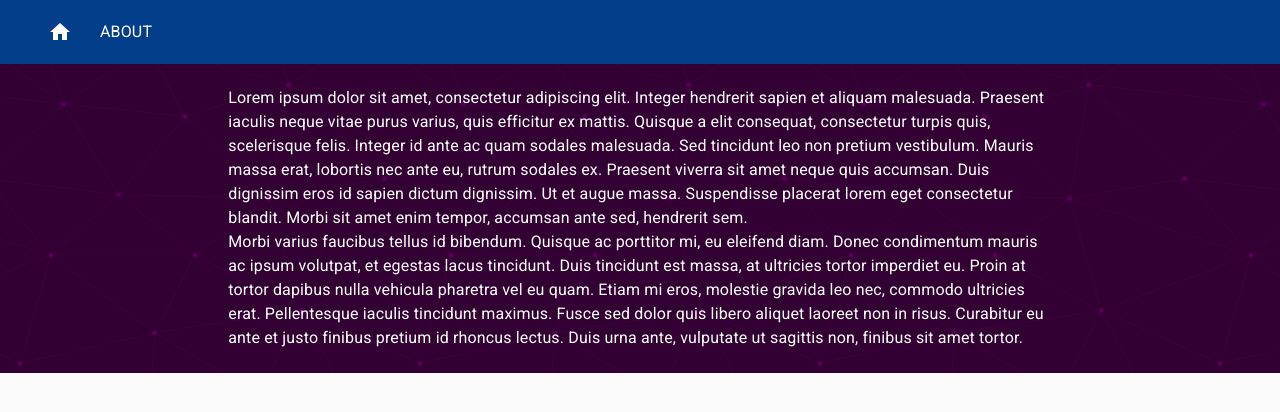
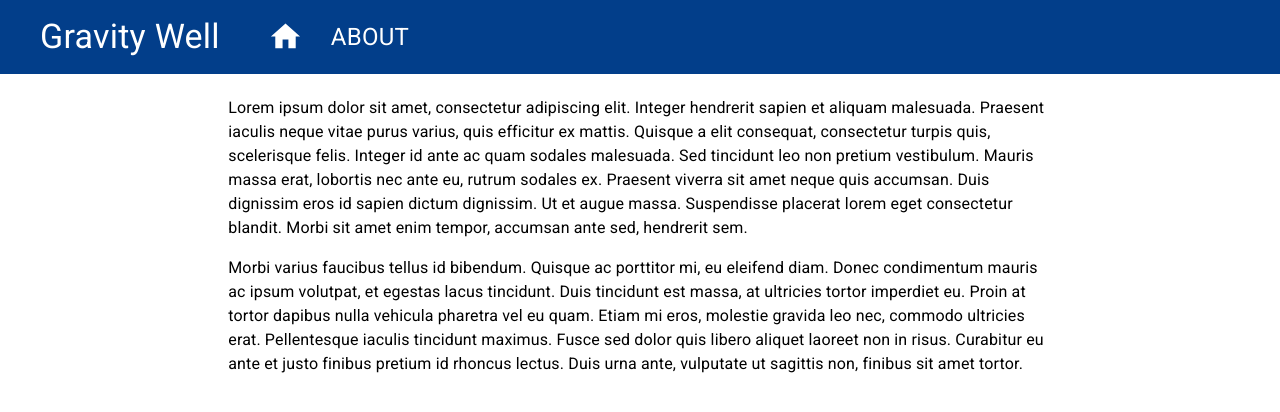
Before and after one commit to Awesomefusion/gravitywell, a React (Create React App) app: page / in a window 1280 px wide. Shown: the top 412 px of the page. Built offline with nearby package versions, Linux system fonts and the light colour scheme.

Commit message:
Minor refactoring, bg color changed

```diff
--- a/src/components/ContentSwitch.jsx
+++ b/src/components/ContentSwitch.jsx
@@ -8,6 +8,7 @@ import About from "../pages/About"
 
 const useStyles = makeStyles((theme) => ({
   root:{
+    backgroundColor: 'white',
   },
 }));
 
--- a/src/components/Navbar.jsx
+++ b/src/components/Navbar.jsx
@@ -1,7 +1,7 @@
 import React, { useState, useEffect} from 'react';
 import { Link as RouterLink } from "react-router-dom";
 import { makeStyles } from "@material-ui/core/styles"
-import { AppBar, Toolbar, IconButton, List, Container, MenuItem, Drawer, Link  } from "@material-ui/core"
+import { AppBar, Toolbar, IconButton, List, MenuItem, Drawer, Link, Typography  } from "@material-ui/core"
 import HomeIcon from '@material-ui/icons/Home';
 import MenuIcon from '@material-ui/icons/Menu';
 
@@ -17,14 +17,11 @@ const useStyles = makeStyles((theme) => ({
     textDecoration: 'none !important',
     justifyContent: 'space-between',
   },
-  navbarDisplayFlex: {
-    display: 'flex',
-    textDecoration: 'none !important',
-  },
   desktopLinkText: {
     textDecoration: 'none !important',
     textTransform: 'uppercase',
     color: 'white',
+    fontSize: '1.5rem',
   },
   mobileLinkText: {
     textDecoration: 'none !important',
@@ -33,6 +30,13 @@ const useStyles = makeStyles((theme) => ({
   },
   iconNav:{
     paddingLeft: '0px',
+  },
+  desktopTitle:{
+    padding: '1rem',
+    marginRight: '2rem',
+  },
+  mobileTitle:{
+    flex: '1',
   }
 }));
 
@@ -67,10 +71,13 @@ function Navbar() {
     return (
       <div>
         <Toolbar className={classes.navBar}>
-          <Container maxWidth="lg" className={classes.navbarDisplayFlex}>
 
-            <IconButton edge="start" color="inherit" aria-label="menu" size="large" component={RouterLink} to='/'>
-              <HomeIcon size="large"/>
+            <Typography variant="h4" className={classes.desktopTitle}>
+              Gravity Well
+            </Typography>
+
+            <IconButton edge="start" color="inherit" aria-label="menu" component={RouterLink} to='/'>
+              <HomeIcon fontSize="large"/>
             </IconButton>
 
             <List component="nav" aria-labelledby="main navigation" className={classes.navDisplayFlex}>
@@ -84,11 +91,11 @@ function Navbar() {
                   key: title,
                 }}
                 >
-                <MenuItem className={classes.linkText}>{title}</MenuItem>
+                <MenuItem className={classes.desktopLinkText}>{title}</MenuItem>
                 </Link>
               ))}
             </List>
-          </Container>
+
         </Toolbar>
       </div>
     )
@@ -123,10 +130,14 @@ function Navbar() {
     return(
       <div>
         <Toolbar className={classes.navBar}>
-          <Container maxWidth="lg" className={classes.navbarDisplayFlex}>
 
-          <IconButton edge="start" color="inherit" aria-label="menu" size="large" component={RouterLink} to='/'>
-              <HomeIcon size="large"/>
+          <Typography variant="h6" className={classes.mobileTitle}>
+              Gravity Well
+            </Typography>
+
+            <div>
+              <IconButton edge="end" color="inherit" aria-label="menu" component={RouterLink} to='/'>
+                <HomeIcon/>
               </IconButton>
 
               <IconButton
@@ -135,12 +146,13 @@ function Navbar() {
                 color: "inherit",
                 "aria-label": "menu",
                 "aria-haspopup": "true",
-              style: {paddingLeft: "0px"},
+                style: {textAlign: "right",},
                 onClick: handleDrawerOpen,
               }}
               >
                 <MenuIcon/>
               </IconButton>
+            </div>
 
             <Drawer
               {...{
@@ -151,8 +163,6 @@ function Navbar() {
             >
               <div>{getDrawerChoices()}</div>
             </Drawer>
-
-          </Container>
         </Toolbar>
       </div>
     )
--- a/src/index.js
+++ b/src/index.js
@@ -4,8 +4,20 @@ import { BrowserRouter } from 'react-router-dom';
 import App from './App';
 import '@fontsource/roboto';
 import CssBaseline from '@material-ui/core/CssBaseline';
+import { ThemeProvider, createMuiTheme } from '@material-ui/core/styles';
+
+
+const theme = createMuiTheme({
+  palette: {
+    background: {
+      default: "white"
+    }
+  }
+});
+
 
 ReactDOM.render(
+  <ThemeProvider theme={theme}>
     <React.Fragment>
       <CssBaseline>
         <BrowserRouter>
@@ -13,6 +25,6 @@ ReactDOM.render(
         </BrowserRouter>
       </CssBaseline>
     </React.Fragment>
-    ,
+  </ThemeProvider>,
   document.getElementById('root')
 );
--- a/src/pages/Home.jsx
+++ b/src/pages/Home.jsx
@@ -7,7 +7,7 @@ function Home() {
   const classes = useStyles();
 
   return (
-    <div className={classes.consDiv}>
+    <div className={classes.whiteDiv}>
         <Grid container direction="column">
           <Grid container>
 
@@ -19,7 +19,7 @@ function Home() {
                   Lorem ipsum dolor sit amet, consectetur adipiscing elit. Integer hendrerit sapien et aliquam malesuada. Praesent iaculis neque vitae purus varius, quis efficitur ex mattis. Quisque a elit consequat, consectetur turpis quis, scelerisque felis. Integer id ante ac quam sodales malesuada. Sed tincidunt leo non pretium vestibulum. Mauris massa erat, lobortis nec ante eu, rutrum sodales ex. Praesent viverra sit amet neque quis accumsan. Duis dignissim eros id sapien dictum dignissim. Ut et augue massa. Suspendisse placerat lorem eget consectetur blandit. Morbi sit amet enim tempor, accumsan ante sed, hendrerit sem.
                 </Typography>
 
-                <Typography>
+                <Typography className={classes.textDefault}>
                   Morbi varius faucibus tellus id bibendum. Quisque ac porttitor mi, eu eleifend diam. Donec condimentum mauris ac ipsum volutpat, et egestas lacus tincidunt. Duis tincidunt est massa, at ultricies tortor imperdiet eu. Proin at tortor dapibus nulla vehicula pharetra vel eu quam. Etiam mi eros, molestie gravida leo nec, commodo ultricies erat. Pellentesque iaculis tincidunt maximus. Fusce sed dolor quis libero aliquet laoreet non in risus. Curabitur eu ante et justo finibus pretium id rhoncus lectus. Duis urna ante, vulputate ut sagittis non, finibus sit amet tortor.
                 </Typography>
 
--- a/src/styles/divStyles.jsx
+++ b/src/styles/divStyles.jsx
@@ -12,6 +12,9 @@ const useStyles = makeStyles({
         padding: '1.6em',
         color: 'black',
     },
+    textDefault:{
+        marginTop: '1rem',
+    },
 });
 
 export { useStyles };
--- /dev/null
+++ b/src/styles/theme.jsx
@@ -0,0 +1,8 @@
+import { createMuiTheme }  from '@material-ui/core/styles'
+
+const theme = createMuiTheme({
+  palette: {
+    primary: { 500: '#467fcf' },
+  },
+})
+export default theme
```
Lines whose indentation alone changed are shown as unchanged.
